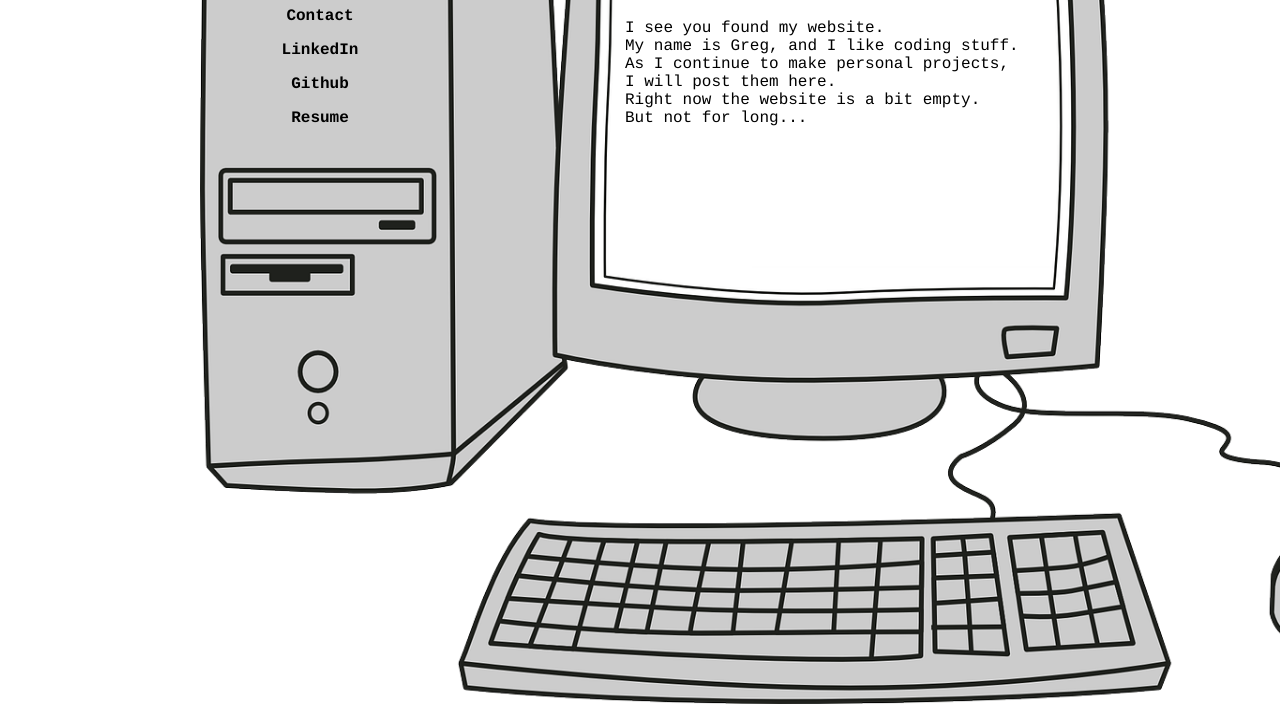
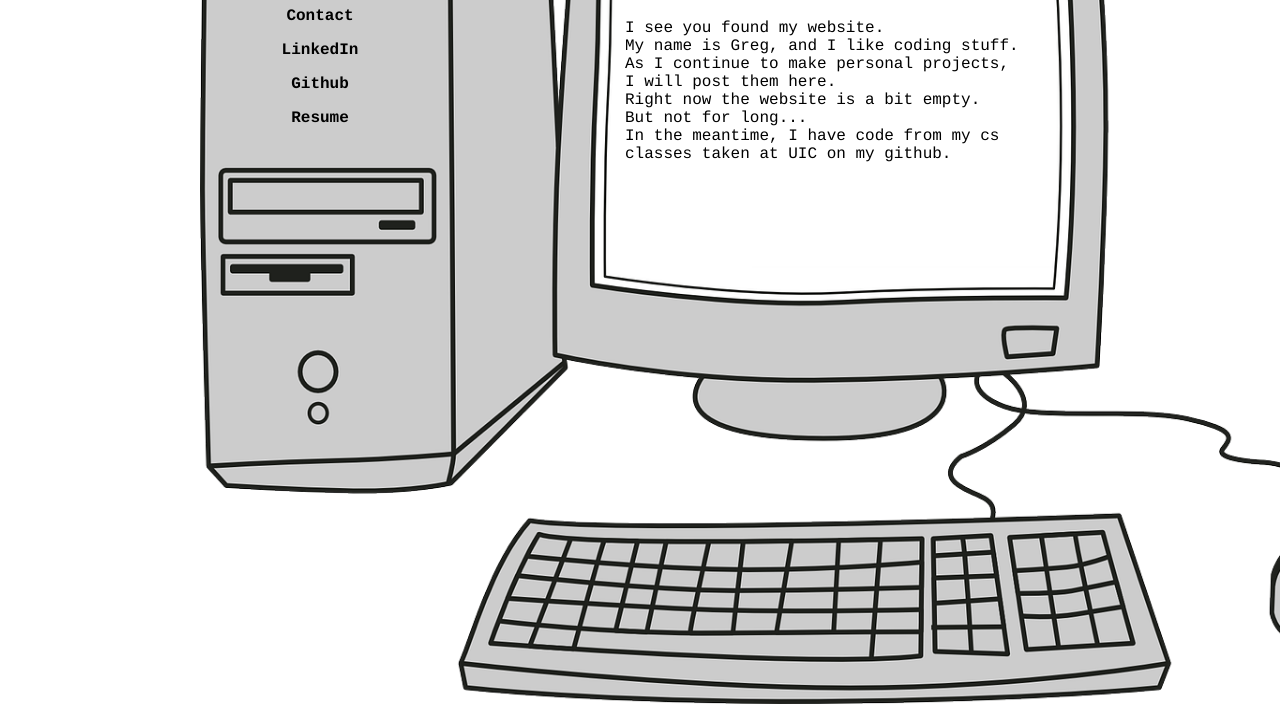
Before and after one commit to gbaranov99/gbaranov, a plain HTML site: page gbaranov/gbaranov-site/index.html in a window 1280 px wide. Shown: the part 126-830 px from the top of the page. Drawn offline with Linux system fonts and the light colour scheme.

Commit message:
Modified my text a bit

```diff
--- a/gbaranov/gbaranov-site/index.html
+++ b/gbaranov/gbaranov-site/index.html
@@ -19,7 +19,9 @@
 		As I continue to make personal projects,<br>
 		I will post them here.<br>
 		Right now the website is a bit empty.<br>
-		But not for long...</p>
+		But not for long...<br>
+		In the meantime, I have code from my cs<br>
+		classes taken at UIC on my github.</p>
 	</div>
 
 	<ul id="navbar">
```
